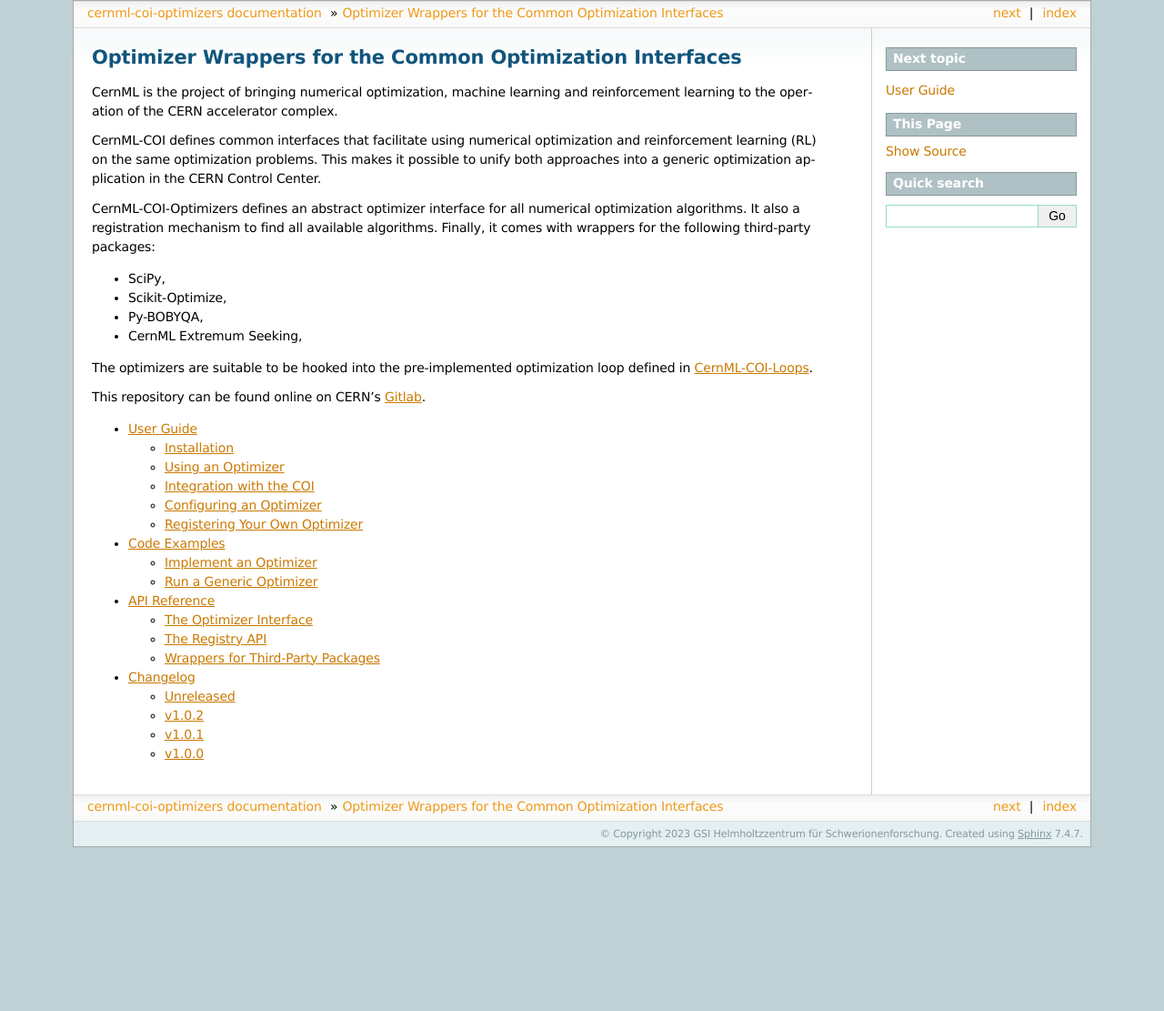
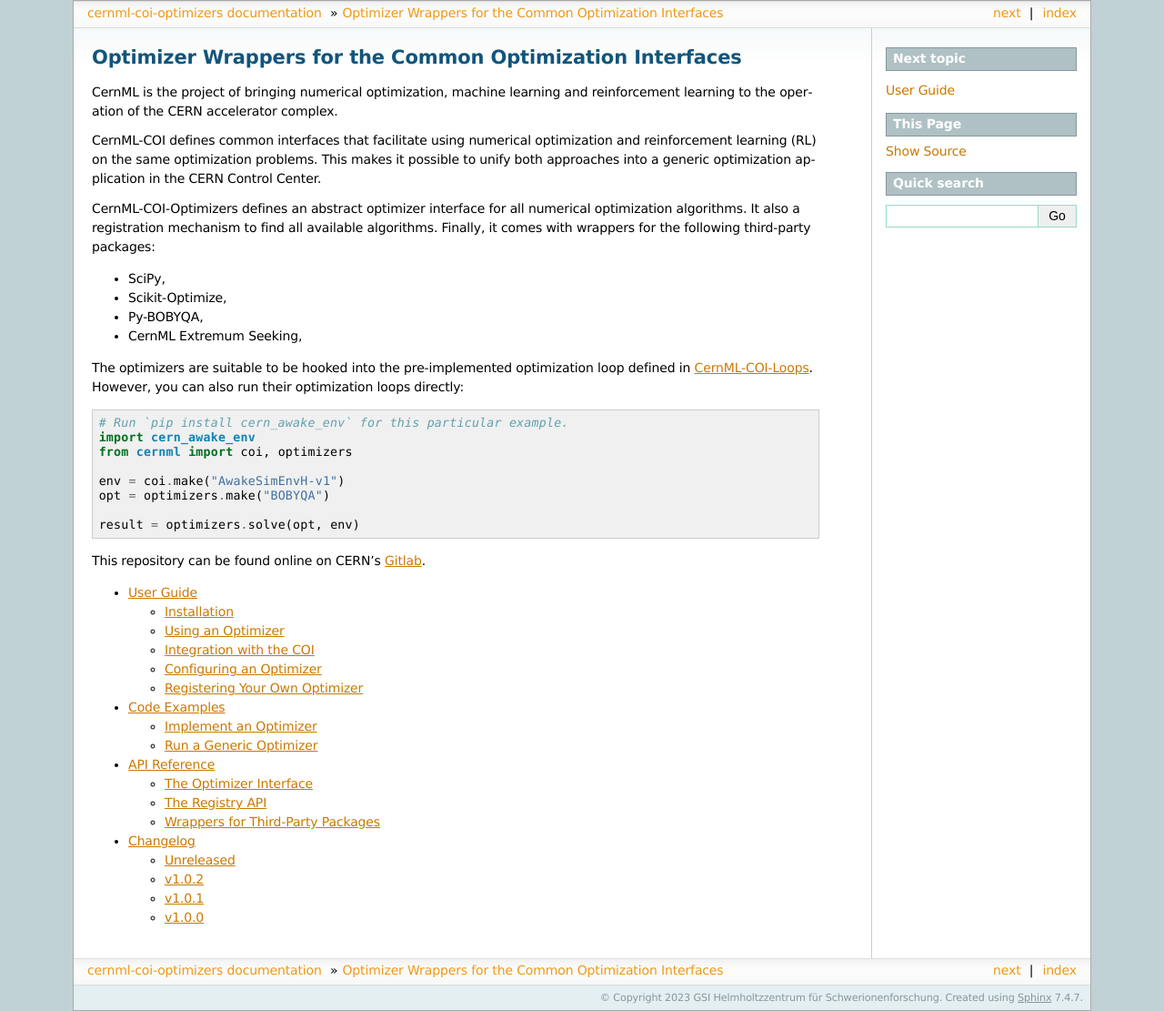
Before and after one commit to geoff-project/coi-optimizers, a Sphinx documentation site: the page built from docs/index.rst, in a window 1280 px wide. Shown: the whole page at 91% size. Built offline with Sphinx 7.4.7, drawn with Linux system fonts in a browser that asks for light colours; the version number could not be read and is left out; before the commit the page ends 931 px from its top, so only the background shows below that.

Commit message:
Add minimal examples.

```diff
--- a/docs/index.rst
+++ b/docs/index.rst
@@ -26,7 +26,19 @@
 - :doc:`CernML Extremum Seeking <ces:index>`,
 
 The optimizers are suitable to be hooked into the pre-implemented optimization
-loop defined in CernML-COI-Loops_.
+loop defined in CernML-COI-Loops_. However, you can also run their optimization
+loops directly:
+
+.. code-block:: python
+
+    # Run `pip install cern_awake_env` for this particular example.
+    import cern_awake_env
+    from cernml import coi, optimizers
+
+    env = coi.make("AwakeSimEnvH-v1")
+    opt = optimizers.make("BOBYQA")
+
+    result = optimizers.solve(opt, env)
 
 This repository can be found online on CERN's Gitlab_.
 
```
Also changed, not shown: README.md (+32 -2 lines).
